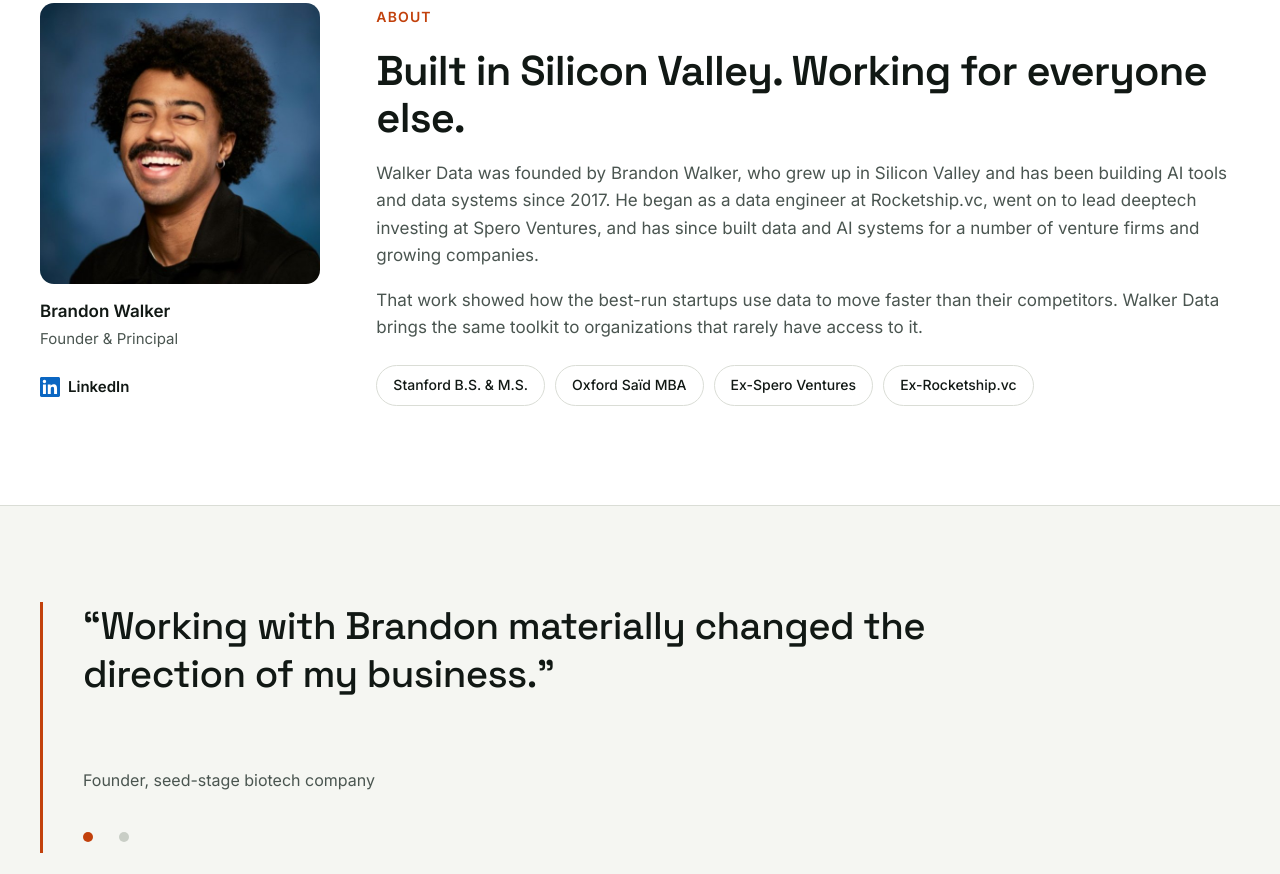
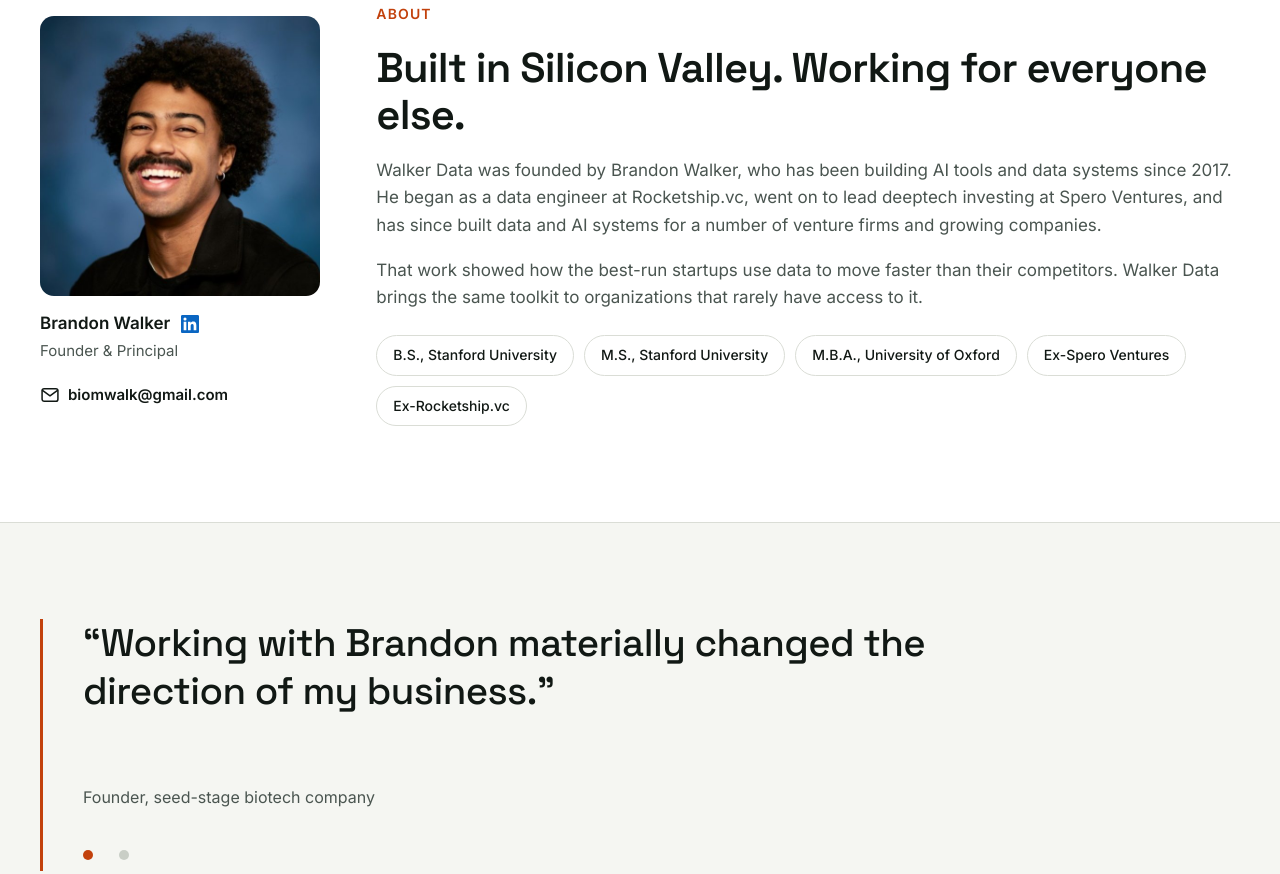
Before and after one commit to biomwalk/Walker-Consulting-Site, a plain HTML site: page index.html in a window 1280 px wide. Shown: the part 3847-4721 px from the top of the page. Drawn offline with Linux system fonts and the light colour scheme.

Commit message:
Profile: email + LinkedIn icon under photo, itemized degrees, bio fix
Co-Authored-By: Claude Opus 5.5 <noreply@anthropic.com>

```diff
--- a/index.html
+++ b/index.html
@@ -176,17 +176,18 @@ a{color:#111814}a:hover{color:#4A5550}
 <div style="max-width: 1200px; margin: 0 auto; padding: 96px 24px; display: flex; flex-wrap: wrap; gap: 56px; align-items: center">
 <figure style="flex: 1 1 280px; min-width: 0; max-width: 380px; margin: 0; display: flex; flex-direction: column; gap: 14px">
 <img src="brandon-walker.jpg" alt="Brandon Walker, Founder and Principal of Walker Data" width="600" height="600" style="width: 100%; height: auto; display: block; border-radius: 14px">
-<figcaption style="display: flex; flex-direction: column; gap: 2px"><span style="font-weight: 600">Brandon Walker</span><span style="font-size: 15px; color: #4A5550">Founder &amp; Principal</span></figcaption>
-<a href="https://www.linkedin.com/in/biomwalk/" target="_blank" rel="noopener" style="align-self: flex-start; display: inline-flex; align-items: center; gap: 8px; min-height: 44px; font-size: 15px; font-weight: 600; text-decoration: none"><svg width="20" height="20" viewBox="0 0 24 24" aria-hidden="true" focusable="false"><path fill="#0A66C2" d="M20.447 20.452h-3.554v-5.569c0-1.328-.027-3.037-1.852-3.037-1.853 0-2.136 1.445-2.136 2.939v5.667H9.351V9h3.414v1.561h.046c.477-.9 1.637-1.85 3.37-1.85 3.601 0 4.267 2.37 4.267 5.455v6.286zM5.337 7.433a2.062 2.062 0 1 1 0-4.125 2.062 2.062 0 0 1 0 4.125zM7.119 20.452H3.555V9h3.564v11.452zM22.225 0H1.771C.792 0 0 .774 0 1.729v20.542C0 23.227.792 24 1.771 24h20.451C23.2 24 24 23.227 24 22.271V1.729C24 .774 23.2 0 22.222 0h.003z"/></svg>LinkedIn</a>
+<figcaption style="display: flex; flex-direction: column; gap: 2px"><span style="display: flex; align-items: center; gap: 4px; font-weight: 600">Brandon Walker<a href="https://www.linkedin.com/in/biomwalk/" target="_blank" rel="noopener" aria-label="Brandon Walker on LinkedIn" style="display: inline-flex; align-items: center; justify-content: center; width: 32px; height: 32px; margin: -6px 0"><svg width="18" height="18" viewBox="0 0 24 24" aria-hidden="true" focusable="false"><path fill="#0A66C2" d="M20.447 20.452h-3.554v-5.569c0-1.328-.027-3.037-1.852-3.037-1.853 0-2.136 1.445-2.136 2.939v5.667H9.351V9h3.414v1.561h.046c.477-.9 1.637-1.85 3.37-1.85 3.601 0 4.267 2.37 4.267 5.455v6.286zM5.337 7.433a2.062 2.062 0 1 1 0-4.125 2.062 2.062 0 0 1 0 4.125zM7.119 20.452H3.555V9h3.564v11.452zM22.225 0H1.771C.792 0 0 .774 0 1.729v20.542C0 23.227.792 24 1.771 24h20.451C23.2 24 24 23.227 24 22.271V1.729C24 .774 23.2 0 22.222 0h.003z"/></svg></a></span><span style="font-size: 15px; color: #4A5550">Founder &amp; Principal</span></figcaption>
+<a href="mailto:biomwalk@gmail.com" style="align-self: flex-start; display: inline-flex; align-items: center; gap: 8px; min-height: 36px; font-size: 15px; font-weight: 600; text-decoration: none"><svg width="20" height="20" viewBox="0 0 24 24" aria-hidden="true" focusable="false" fill="none" stroke="#111814" stroke-width="1.8" stroke-linecap="round" stroke-linejoin="round"><rect x="2.5" y="4.5" width="19" height="15" rx="2.5"/><path d="M3 6.5l9 6.5 9-6.5"/></svg>biomwalk@gmail.com</a>
 </figure>
 <div style="flex: 999 1 520px; min-width: 0; display: flex; flex-direction: column; gap: 18px">
 <p style="margin: 0; font-size: 14px; font-weight: 600; letter-spacing: 0.08em; text-transform: uppercase; color: #C2410C">About</p>
 <h2 style="margin: 0; font-family: 'Space Grotesk', Inter, sans-serif; font-weight: 600; font-size: clamp(1.9rem, 3.4vw, 2.6rem); letter-spacing: -0.02em; line-height: 1.15">Built in Silicon Valley. Working for everyone else.</h2>
-<p style="margin: 0; color: #4A5550">Walker Data was founded by Brandon Walker, who grew up in Silicon Valley and has been building AI tools and data systems since 2017. He began as a data engineer at Rocketship.vc, went on to lead deeptech investing at Spero Ventures, and has since built data and AI systems for a number of venture firms and growing companies.</p>
+<p style="margin: 0; color: #4A5550">Walker Data was founded by Brandon Walker, who has been building AI tools and data systems since 2017. He began as a data engineer at Rocketship.vc, went on to lead deeptech investing at Spero Ventures, and has since built data and AI systems for a number of venture firms and growing companies.</p>
 <p style="margin: 0; color: #4A5550">That work showed how the best-run startups use data to move faster than their competitors. Walker Data brings the same toolkit to organizations that rarely have access to it.</p>
 <div style="display: flex; flex-wrap: wrap; gap: 10px; padding-top: 6px">
-<span style="border: 1px solid #DADDD6; border-radius: 999px; padding: 8px 16px; font-size: 14px; font-weight: 500">Stanford B.S. &amp; M.S.</span>
-<span style="border: 1px solid #DADDD6; border-radius: 999px; padding: 8px 16px; font-size: 14px; font-weight: 500">Oxford Saïd MBA</span>
+<span style="border: 1px solid #DADDD6; border-radius: 999px; padding: 8px 16px; font-size: 14px; font-weight: 500">B.S., Stanford University</span>
+<span style="border: 1px solid #DADDD6; border-radius: 999px; padding: 8px 16px; font-size: 14px; font-weight: 500">M.S., Stanford University</span>
+<span style="border: 1px solid #DADDD6; border-radius: 999px; padding: 8px 16px; font-size: 14px; font-weight: 500">M.B.A., University of Oxford</span>
 <span style="border: 1px solid #DADDD6; border-radius: 999px; padding: 8px 16px; font-size: 14px; font-weight: 500">Ex-Spero Ventures</span>
 <span style="border: 1px solid #DADDD6; border-radius: 999px; padding: 8px 16px; font-size: 14px; font-weight: 500">Ex-Rocketship.vc</span>
 </div>
@@ -211,7 +212,6 @@ a{color:#111814}a:hover{color:#4A5550}
 <div style="flex: 1 1 360px; min-width: 0; display: flex; flex-direction: column; gap: 18px">
 <h2 style="margin: 0; font-family: 'Space Grotesk', Inter, sans-serif; font-weight: 600; font-size: clamp(2rem, 3.8vw, 3rem); letter-spacing: -0.02em; line-height: 1.1">Book a complimentary 30-minute consultation.</h2>
 <p style="margin: 0; color: #4A5550">Share what’s slowing your team down. Where most firms stop at the assessment and leave behind a proposal and a slide deck, we carry the work through to implementation: dashboards, tools and workflows that are built, running and handed over to your team.</p>
-<a href="mailto:biomwalk@gmail.com" style="font-weight: 600">biomwalk@gmail.com</a>
 </div>
 <div style="flex: 999 1 480px; min-width: 0; background: #FFFFFF; border: 1px solid #DADDD6; border-radius: 14px; padding: 32px; display: flex; flex-direction: column; gap: 18px">
 <div style="display: grid; grid-template-columns: repeat(auto-fit, minmax(200px, 1fr)); gap: 18px">
```
